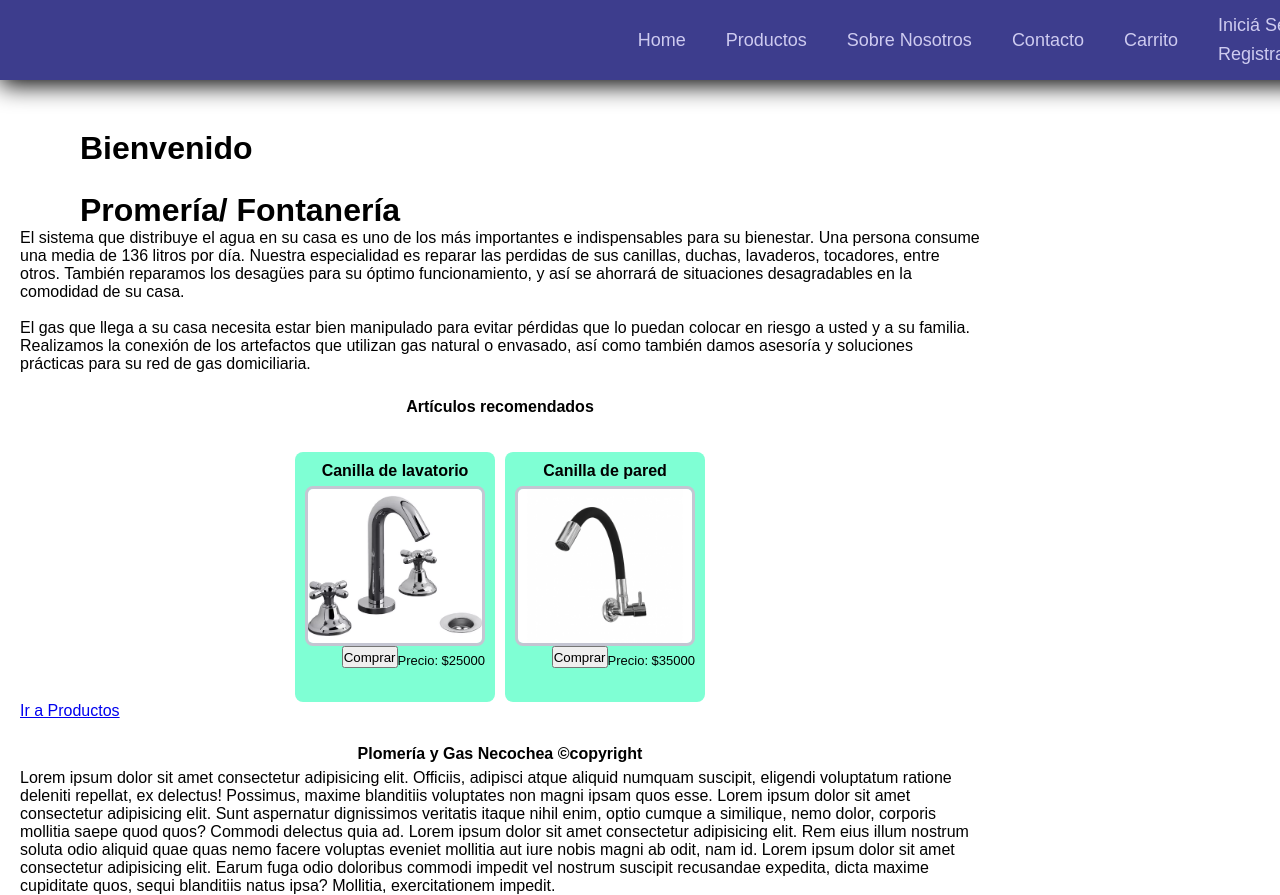
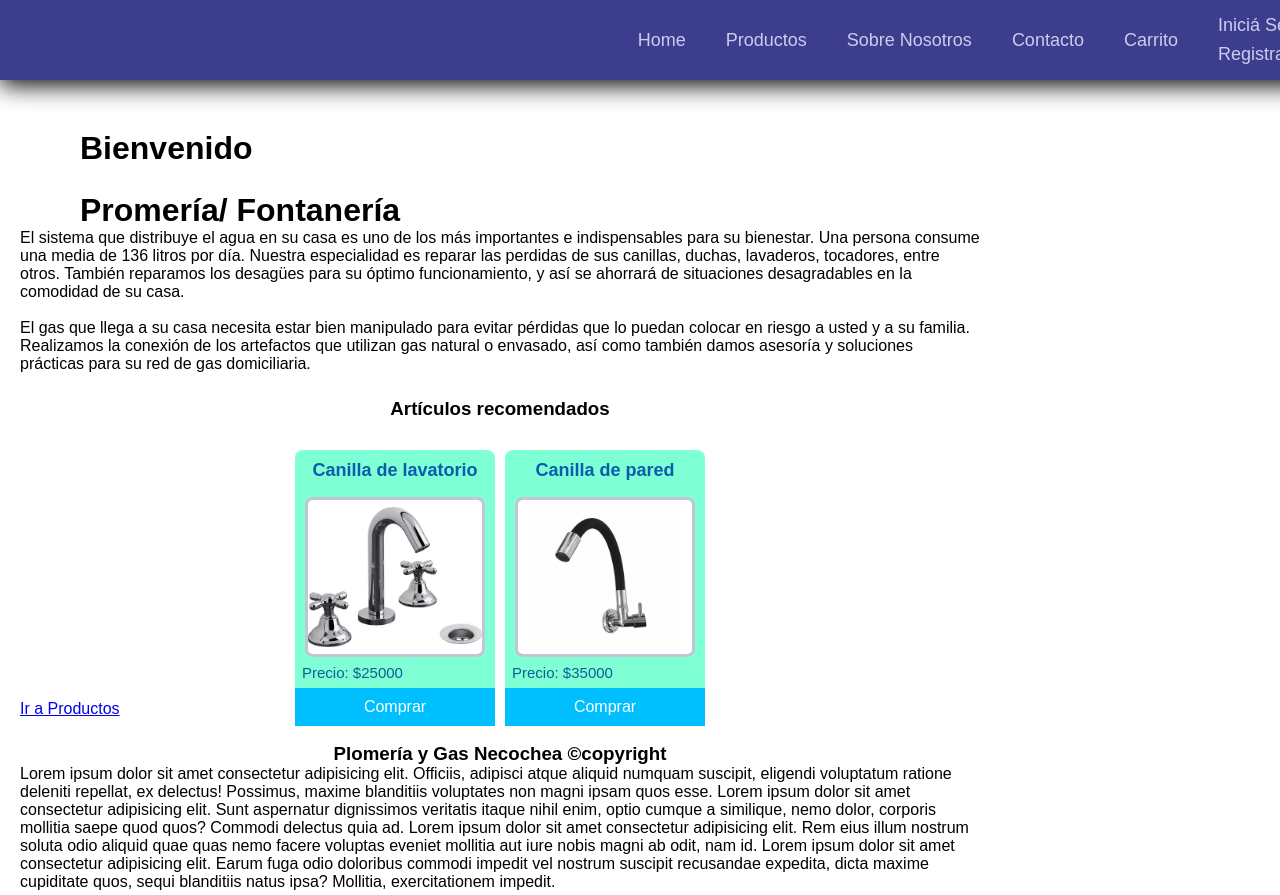
Before and after one commit to Adrifoz/IntegratorReact, a React (Vite) app: page / in a window 1280 px wide. Built offline with nearby package versions, Linux system fonts and the light colour scheme.

Commit message:
card styled

```diff
--- a/src/CSS/Productos.css
+++ b/src/CSS/Productos.css
@@ -16,6 +16,16 @@
     height: 250px;
     padding-top: 10px;
     background-color: aquamarine;
+    transition: background-color 0.3s ease, transform 0.3s ease; /* Efecto de transición */
+}
+
+.Card:hover {
+
+        background-color: #b6c5d4; /* Color azul */
+        transform: scale(1.05); /* Aumenta ligeramente el tamaño */
+      & img{
+        border: solid #a5a7c9;
+      }
 }
 
 .CardA{
@@ -27,7 +37,7 @@
 
 .CardB {
     display: flex;
-    flex-direction: row-reverse;
+    flex-direction: column;
     font-size: small;
 }
 
@@ -38,17 +48,19 @@ h2 {
     justify-content: center;
 }
 
-h3 {
+.titleCard {
     display: flex;
-    font-size: medium;
     padding-bottom: 6px;
+    font-size: 18px;
+    color: #0a5cad;
+    margin-bottom: 10px;
 }
 
 .Precio {
-    display: flex;
-    flex-direction: row-reverse ;
-    padding-right: 10px;
-    padding-top: 7px;
+    padding: 7px;
+    font-size: 15px;
+    color: #125c99;
+
 }
 
 img {
@@ -60,3 +72,20 @@ img {
     width: 180px;
     height: 160px;
 }
+/* Estilo base del botón */
+button {
+    background-color: #00bfff; /* Color celeste */
+    color: white;
+    border: none;
+    padding: 10px 20px;
+    font-size: 16px;
+    cursor: pointer;
+    transition: background-color 0.3s ease, transform 0.3s ease; /* Efecto de transición */
+  }
+
+  /* Estilo del botón al pasar el mouse (hover) */
+  button:hover {
+    background-color: #b2cd8b; /* Color azul */
+    transform: scale(1.03); /* Aumenta ligeramente el tamaño */
+    border-radius: 2px;
+  }
--- a/src/paginas/Producto.jsx
+++ b/src/paginas/Producto.jsx
@@ -10,7 +10,7 @@ const Producto = ({id, nombre, imagen, precio}) => {
   <div className="Card">
 
     <div className="CardA">
-        <h3>{nombre}</h3>
+        <h3 className="titleCard">{nombre}</h3>
         <img src={imagen} alt={nombre}/>
     </div>
 
```
Also changed, not shown: src/CSS/Producto.css (deleted).
